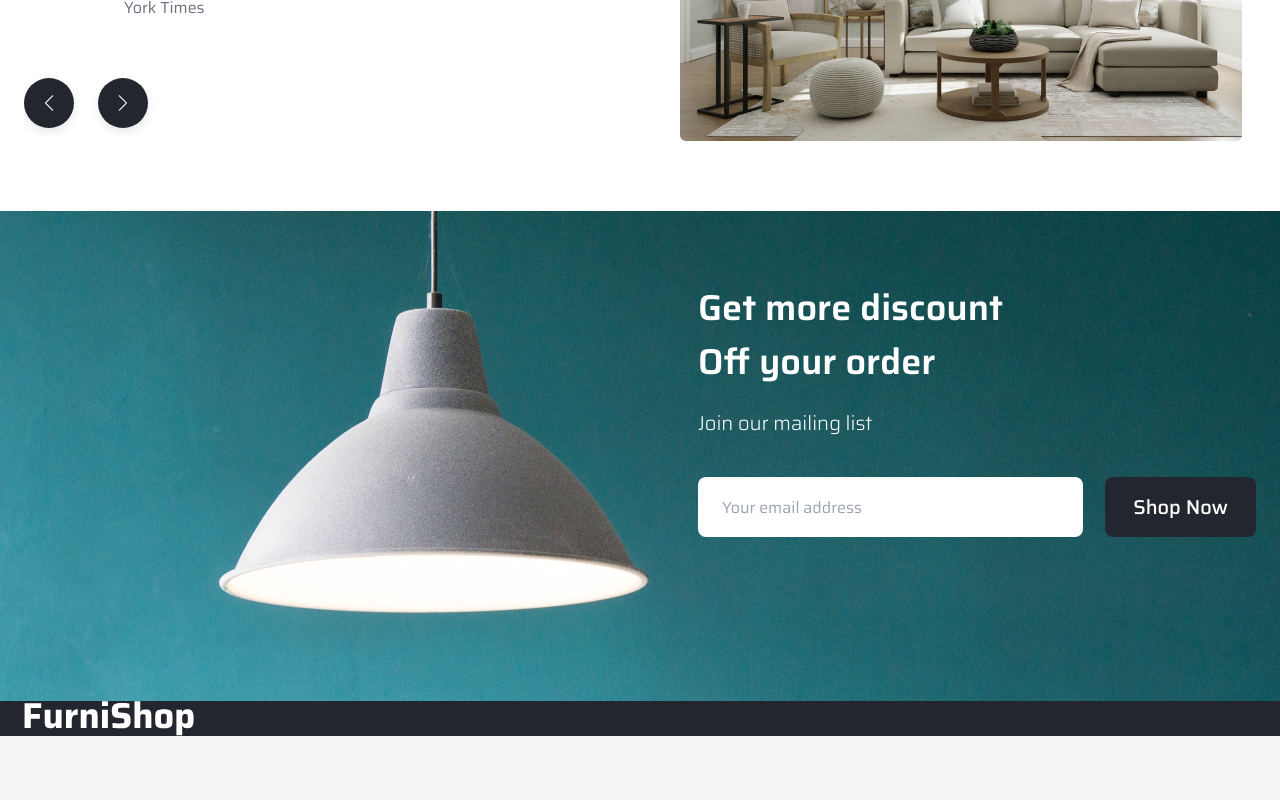
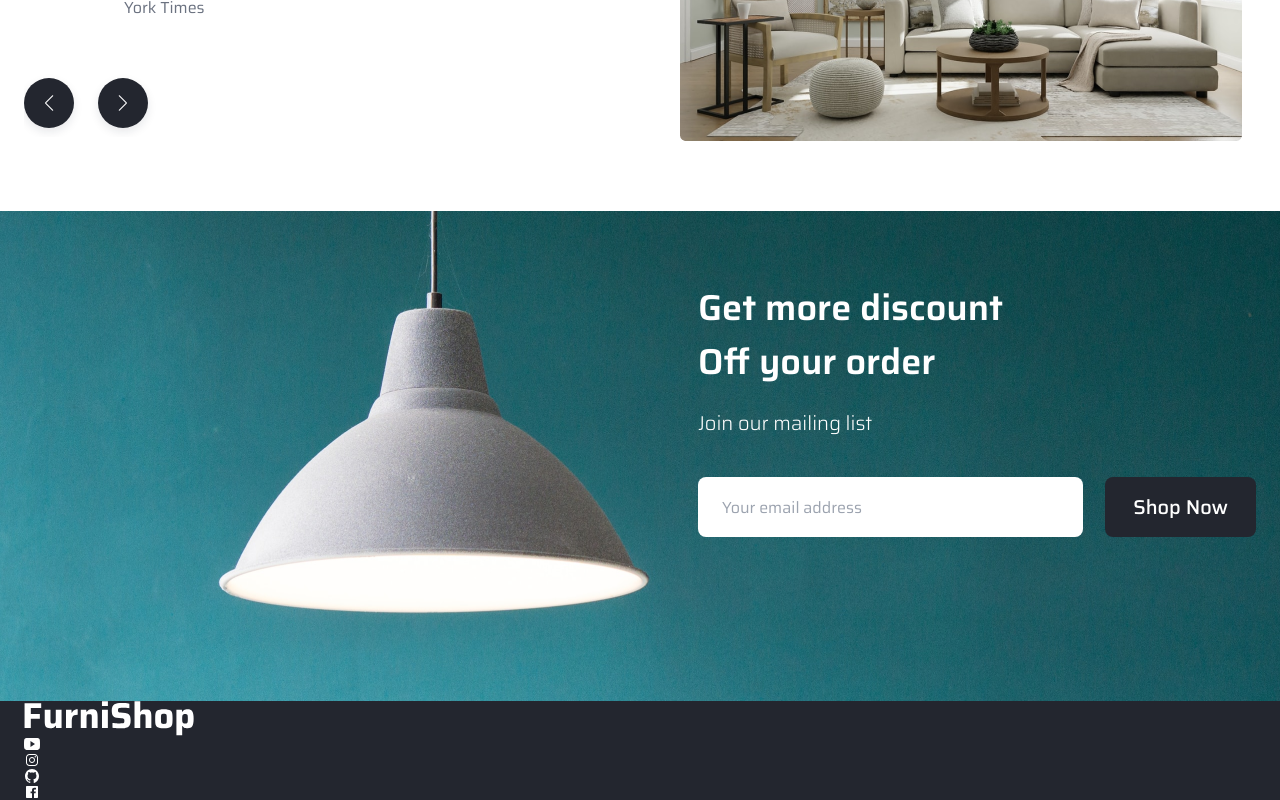
Before and after one commit to Isaiah-Mwinga/Furniture-palace, a React (Create React App) app: page / in a window 1280 px wide. Shown: the part 4445-5245 px from the top of the page. Before the commit the page ends 5181 px from the top, so only its background shows below. Built offline with nearby package versions, Linux system fonts and the light colour scheme; the HTML template or start-up script is replaced by a standard one.

Commit message:
furniture palace

```diff
--- a/src/components/Footer.js
+++ b/src/components/Footer.js
@@ -16,6 +16,16 @@ const Footer = () => {
           <a href='#'>
             <img src={Logo} alt='' />
           </a>
+          {/*social icons*/}
+          <div>
+            {footer.social.map((item, index) => {
+              return (
+                <div key={index}>
+                  <a href='#'>{item.icon}</a>
+                </div>
+              )
+            })}
+          </div>
         </div>
       </div>
     </footer>
```
